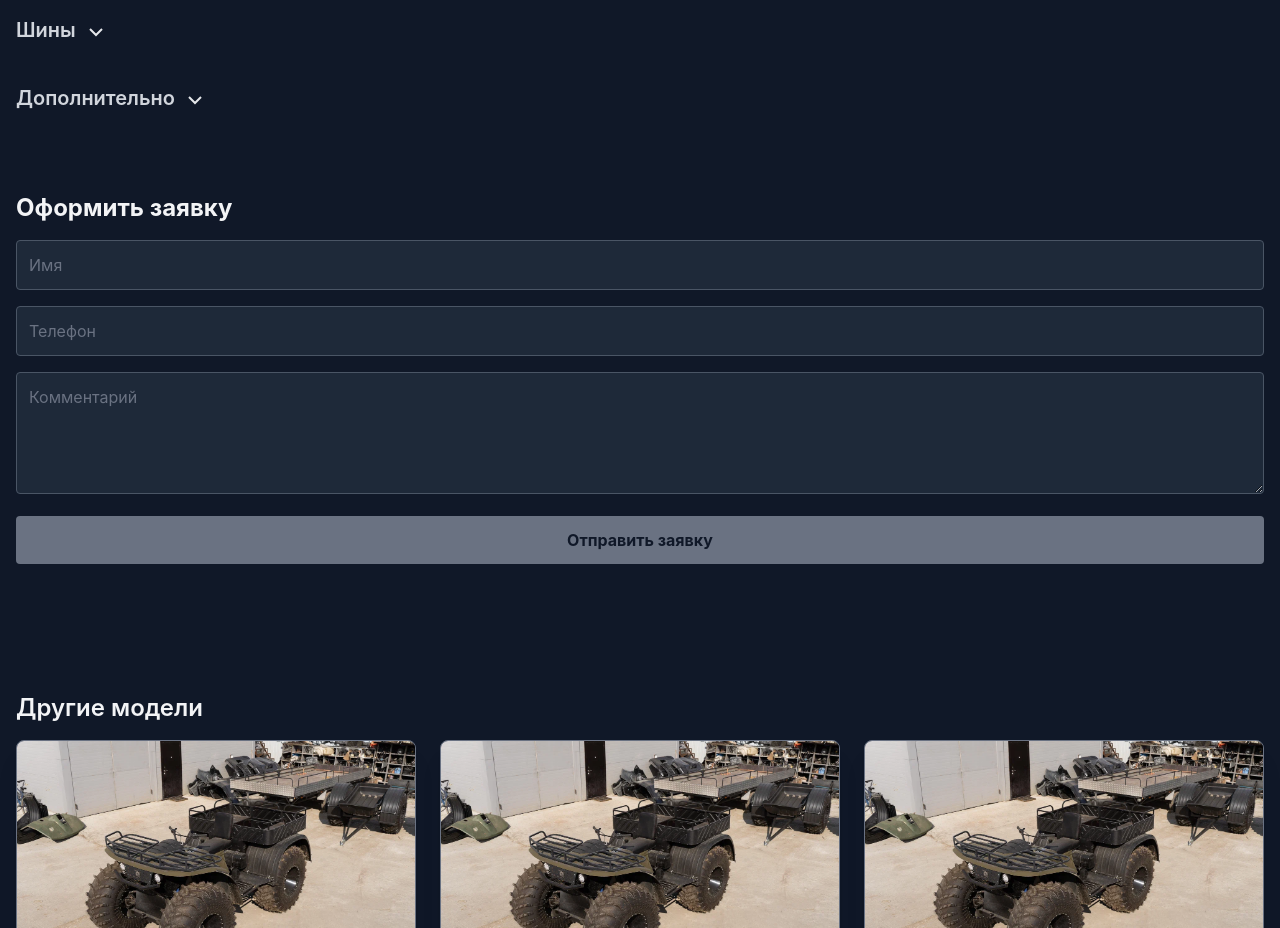
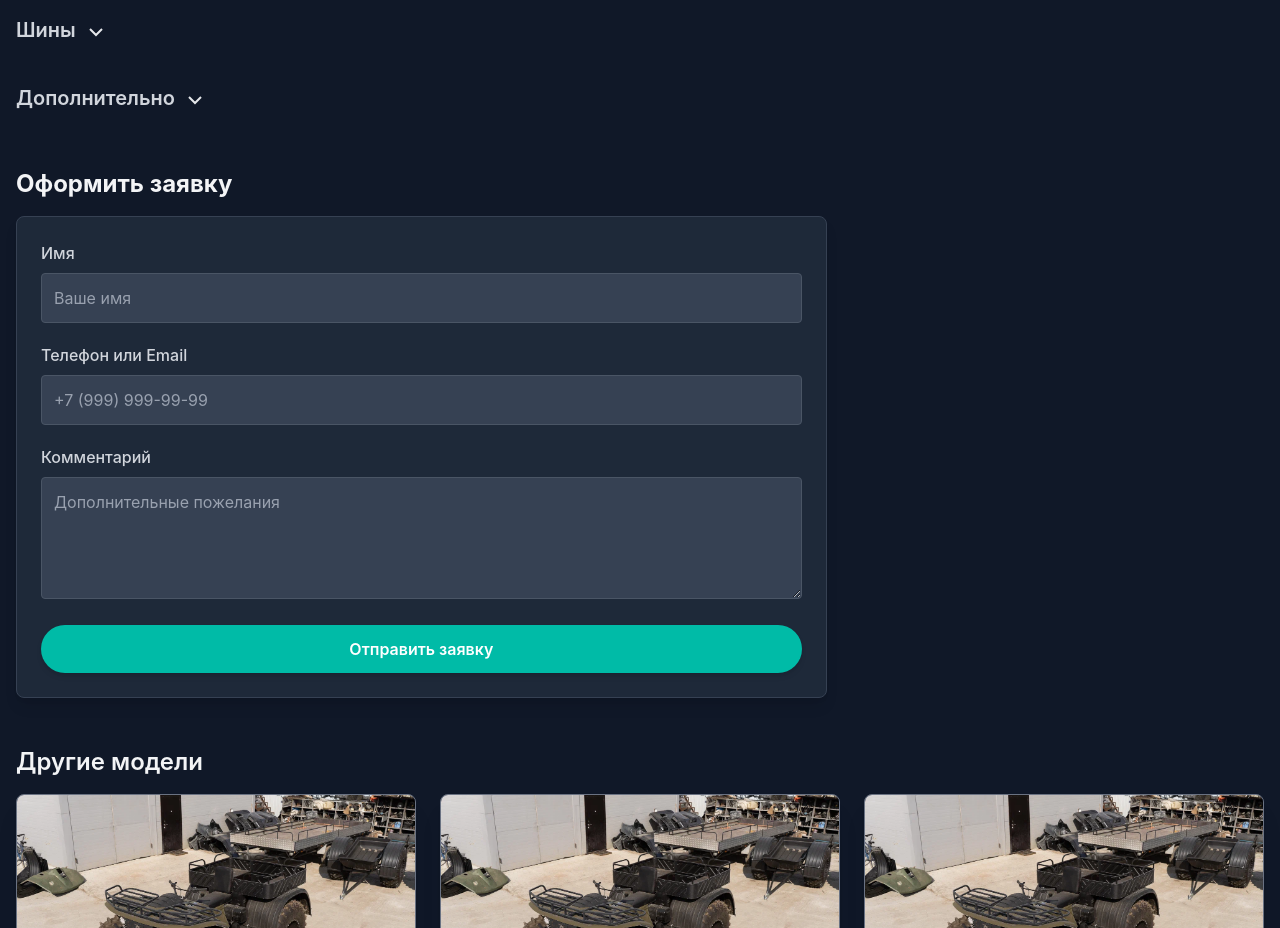
Before and after one commit to ShiruiChan/ykt-sokol, a React (Vite) app: page /product/1 in a window 1280 px wide. Shown: the part 780-1708 px from the top of the page. Built offline with nearby package versions, Linux system fonts and the light colour scheme.

Commit message:
Улучшенная корзина для пк и телефонов

```diff
--- a/src/index.css
+++ b/src/index.css
@@ -3,6 +3,15 @@
 html {
   scroll-behavior: smooth;
   font-family: 'Inter', 'Roboto', sans-serif;
+}
+
+.animate-pulse-slow {
+  animation: pulse 2s infinite;
+}
+
+@keyframes pulse {
+  0%, 100% { opacity: 1; }
+  50% { opacity: 0.8; }
 }
 
 @keyframes fadeIn {
--- a/src/pages/ProductPage.tsx
+++ b/src/pages/ProductPage.tsx
@@ -51,6 +51,26 @@ export default function ProductPage() {
 				: [...prev, section]
 		);
 	};
+
+	// Отслеживаем положение формы
+	useEffect(() => {
+		const handleScroll = () => {
+			if (formRef.current) {
+				const rect = formRef.current.getBoundingClientRect();
+
+				// Показываем боковую панель, если пользователь почти добрался до формы
+				setShowPriceBox(rect.top < window.innerHeight * 0.9);
+
+				// На больших экранах — автоматически открываем корзину
+				if (!isCartOpen && window.innerWidth >= 768 && rect.top < window.innerHeight * 0.8) {
+					setIsCartOpen(true);
+				}
+			}
+		};
+
+		window.addEventListener('scroll', handleScroll);
+		return () => window.removeEventListener('scroll', handleScroll);
+	}, []);
 
   const totalPrice = product.price + selectedAccList.reduce((sum, acc) => sum + acc.price, 0);
 
@@ -240,16 +260,90 @@ export default function ProductPage() {
 				))}
 
 				{/* Форма заявки */}
-				<div ref={formRef} id="form-section" className="mt-16 mb-32">
+				<div className="flex flex-col md:flex-row gap-8 pt-10">
+					{/* Левая часть — форма */}
+					<div ref={formRef} id="form-section" className="w-full md:w-2/3">
 						<h4 className="text-2xl font-bold mb-4 text-gray-100">Оформить заявку</h4>
-					<div className="space-y-4">
-						<input type="text" placeholder="Имя" className="w-full p-3 border border-gray-600 rounded bg-gray-800 text-gray-200 placeholder-gray-500 focus:outline-none focus:border-gray-400" />
-						<input type="tel" placeholder="Телефон" className="w-full p-3 border border-gray-600 rounded bg-gray-800 text-gray-200 placeholder-gray-500 focus:outline-none focus:border-gray-400" />
-						<textarea placeholder="Комментарий" className="w-full p-3 border border-gray-600 rounded bg-gray-800 text-gray-200 placeholder-gray-500 focus:outline-none focus:border-gray-400" rows={4}></textarea>
-						<button className="w-full bg-gray-500 text-gray-900 py-3 rounded font-bold hover:bg-gray-400 transition-colors">
+						{/* верхняя часть — корзина с ценой для мобилок*/}
+						{!showPriceBox && (
+							<div className="w-full z-50 md:hidden">
+								<div className="sticky top-24 bg-gray-800 shadow-xl rounded-lg p-4 border border-gray-600 max-h-[340px] overflow-y-auto animate-fadeIn">
+									<div className="text-sm text-gray-500 mb-2">Выбрано:</div>
+									{selectedAccList.length > 0 ? (
+										selectedAccList.map(acc => (
+											<div key={acc.id} className="flex justify-between text-sm py-1">
+												<span className="text-gray-300">{acc.name}</span>
+												<span className="text-gray-400">{acc.price.toLocaleString()} ₽</span>
+											</div>
+										))
+									) : (
+										<div className="text-center text-gray-600 italic">Нет выбранных аксессуаров</div>
+									)}
+									<hr className="my-4 border-t border-gray-600" />
+									<div className="font-bold text-lg text-right text-teal-500">
+										Итого: {totalPrice.toLocaleString()} ₽
+									</div>
+								</div>
+							</div>
+						)}
+						<div className="bg-gray-800 p-6 rounded-lg shadow-lg border border-gray-700 mt-4 md:mt-0">
+							<div className="space-y-5">
+								<div>
+									<label className="block text-gray-300 font-medium mb-2">Имя</label>
+									<input
+										type="text"
+										placeholder="Ваше имя"
+										className="w-full p-3 border border-gray-600 rounded bg-gray-700 text-gray-200 placeholder-gray-400 focus:outline-none focus:border-gray-400 transition"
+									/>
+								</div>
+
+								<div>
+									<label className="block text-gray-300 font-medium mb-2">Телефон или Email</label>
+									<input
+										type="tel"
+										placeholder="+7 (999) 999-99-99"
+										className="w-full p-3 border border-gray-600 rounded bg-gray-700 text-gray-200 placeholder-gray-400 focus:outline-none focus:border-gray-400 transition"
+									/>
+								</div>
+
+								<div>
+									<label className="block text-gray-300 font-medium mb-2">Комментарий</label>
+									<textarea
+										placeholder="Дополнительные пожелания"
+										rows={4}
+										className="w-full p-3 border border-gray-600 rounded bg-gray-700 text-gray-200 placeholder-gray-400 focus:outline-none focus:border-gray-400 transition"
+									></textarea>
+								</div>
+
+								<button className="w-full bg-teal-500 hover:bg-teal-400 text-white py-3 px-6 rounded-full font-semibold shadow-md hover:shadow-lg transition-all duration-300 transform hover:-translate-y-1">
 									Отправить заявку
 								</button>
 							</div>
+						</div>
+					</div>
+
+					{/* Правая часть — корзина с ценой для пк*/}
+					{!showPriceBox && (
+						<div className="w-full md:w-1/3 z-2 hidden md:block pt-12">
+							<div className="sticky top-24 bg-gray-800 shadow-xl rounded-lg p-4 border border-gray-600 max-h-[340px] overflow-y-auto animate-fadeIn">
+								<div className="text-sm text-gray-500 mb-2">Выбрано:</div>
+								{selectedAccList.length > 0 ? (
+									selectedAccList.map(acc => (
+										<div key={acc.id} className="flex justify-between text-sm py-1">
+											<span className="text-gray-300">{acc.name}</span>
+											<span className="text-gray-400">{acc.price.toLocaleString()} ₽</span>
+										</div>
+									))
+								) : (
+									<div className="text-center text-gray-600 italic">Нет выбранных аксессуаров</div>
+								)}
+								<hr className="my-4 border-t border-gray-600" />
+								<div className="font-bold text-lg text-right text-gray-300">
+									Итого: {totalPrice.toLocaleString()} ₽
+								</div>
+							</div>
+						</div>
+					)}
 				</div>
 			</div>
 
@@ -275,27 +369,28 @@ export default function ProductPage() {
         </div>
       </div>
 
-      {/* Цена в боковой панели */}
+      {/* Корзина с ценой (для десктопа) */}
 			{showPriceBox && (
-        <div className="fixed bottom-8 right-8 z-50 hidden md:block animate-pulse-slow">
-          <div className="bg-gray-800 shadow-xl rounded-lg p-4 border border-gray-600 max-w-xs">
+				<div className="fixed right-8 bottom-8 z-50 hidden md:block bg-gray-800 shadow-xl rounded-lg p-4 border border-gray-600 max-w-xs transition-transform duration-300 animate-fadeIn">
 					<div className="text-sm text-gray-500 mb-2">Выбрано:</div>
 					{selectedAccList.length > 0 ? (
 						selectedAccList.map(acc => (
-                <div key={acc.id} className="flex justify-between text-sm">
+							<div key={acc.id} className="flex justify-between text-sm py-1">
 								<span className="text-gray-300">{acc.name}</span>
 								<span className="text-gray-400">{acc.price.toLocaleString()} ₽</span>
 							</div>
 						))
 					) : (
-              <div className="text-center text-gray-600 italic">Нет выбранных</div>
+						<div className="text-center text-gray-600 italic">Нет выбранных аксессуаров</div>
 					)}
 					<hr className="my-2 border-t border-gray-600" />
-            <div className="font-bold text-lg text-right text-gray-300">Итого: {totalPrice.toLocaleString()} ₽</div>
+					<div className="font-bold text-lg text-right text-gray-300">
+						Итого: {totalPrice.toLocaleString()} ₽
 					</div>
 				</div>
 			)}
 
+      {/* Мобильная корзина (внизу) */}
 			{showPriceBox && (
 				<div className="md:hidden fixed bottom-0 left-0 right-0 bg-gray-800 shadow-lg border-t border-gray-600 z-50">
 					<div
@@ -334,6 +429,8 @@ export default function ProductPage() {
 							Оформить
 						</button>
 					</div>
+
+					{/* Раскрывающийся список аксессуаров на мобильных устройствах */}
 					{isCartOpen && (
 						<div className="bg-gray-700 border-t border-gray-600 p-3 animate-fadeIn">
 							<div className="text-sm text-gray-500 mb-2">Выбрано:</div>
```
Lines whose indentation alone changed are shown as unchanged.
